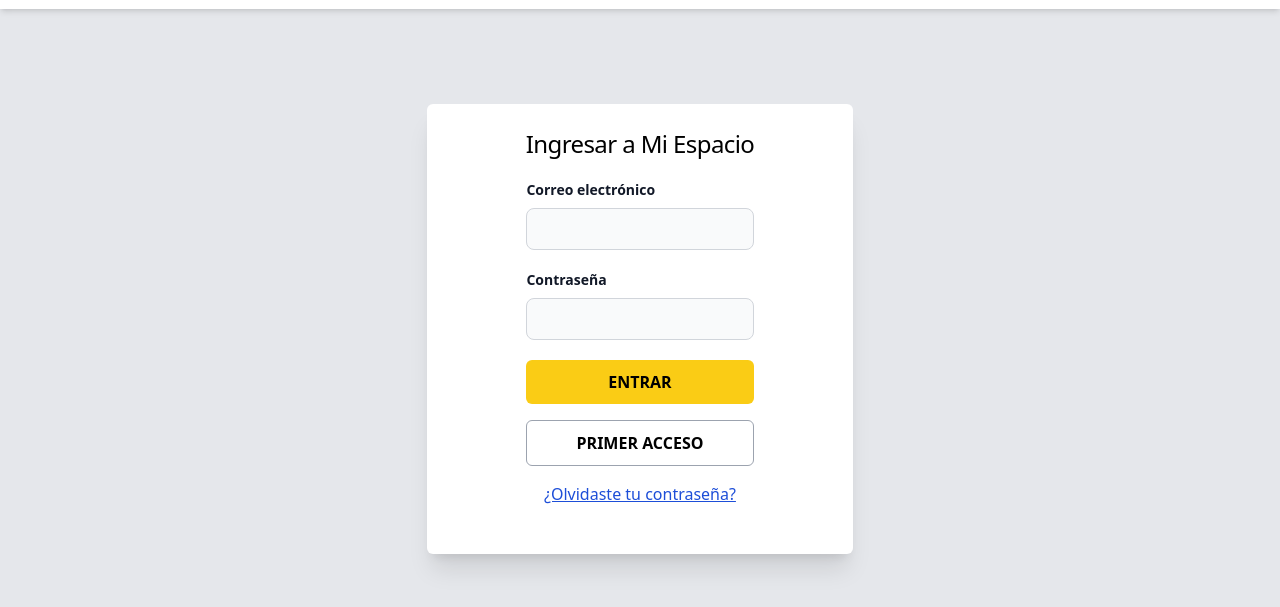
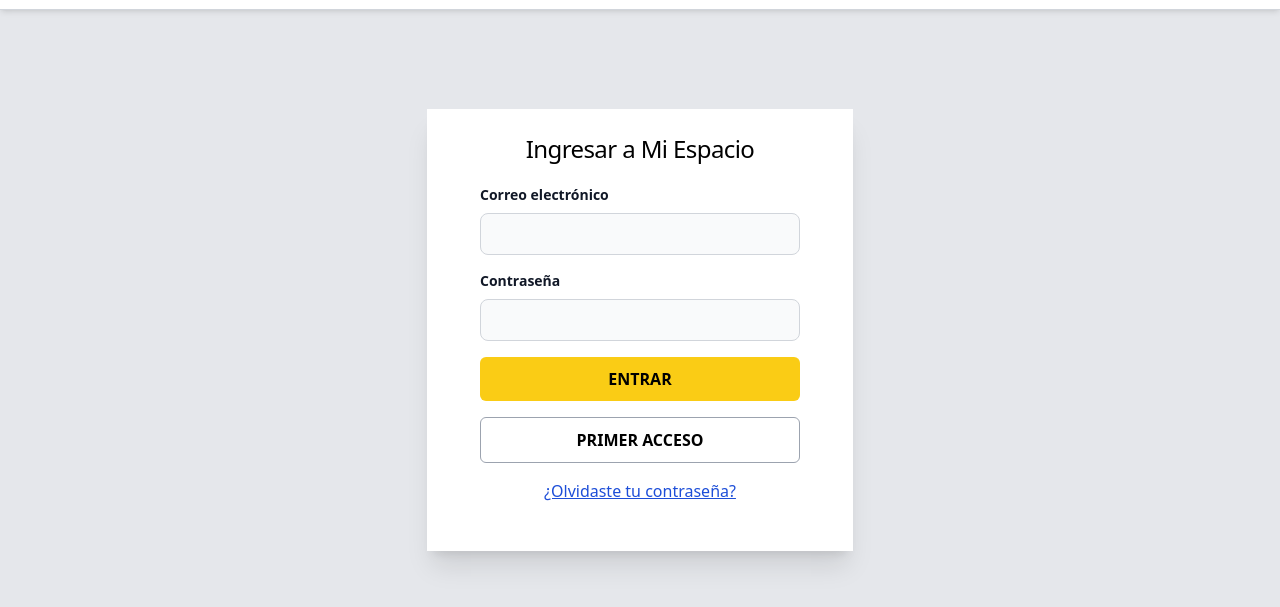
Before and after one commit to omarguzmanm/gym-landing, a plain HTML site: page login.html in a window 1280 px wide. Shown: the part 63-670 px from the top of the page. Drawn offline with nearby package versions, Linux system fonts and the light colour scheme.

Commit message:
Primera versión terminada

```diff
--- a/login.html
+++ b/login.html
@@ -6,6 +6,13 @@
     <title>Mi Espacio</title>
     <link href="https://cdnjs.cloudflare.com/ajax/libs/flowbite/1.8.1/flowbite.min.css" rel="stylesheet" />
 </head>
+<style>
+    @media (max-width: 770px) {
+        .custom-height {
+            min-height: 100vh;
+        }
+    }
+    </style>
 <body class="bg-gray-200">
 <!-- Inicio navbar -->
 <nav class="bg-white shadow-md border-gray-200">
@@ -53,27 +60,27 @@
 <!-- Fin navbar -->
 
 <!-- Inicio form -->
-<div class="lg:flex lg:justify-center lg:items-center h-screen lg:h-[80vh]">
-    <div class="lg:w-1/3 p-6 bg-white shadow shadow-xl rounded-md">
+<div class="md:flex md:justify-center md:items-center lg:flex lg:justify-center lg:items-center h-screen lg:h-[80vh] border-t border-gray-300">
+    <div class="custom-height sm:w-full md:w-2/3 lg:w-1/3 p-6 bg-white shadow shadow-xl">
         <h2 class="text-2xl font-normal text-black tracking-tight mb-5 text-center">Ingresar a Mi Espacio</h2>
-        <div class="grid grid-cols-5 mb-6">
+        <div class="grid grid-cols-5 gap-4 sm:gap-2 mb-6">
             <!-- Primera columna vacía -->
-            <div class="col-span-1"></div>
+            <!-- <div class="col-span-1"></div> -->
 
             <!-- Fondo de tres columnas -->
-            <div class="col-span-3 bg-white">
+            <div class="col-span-5 bg-white">
 
                 <!-- Espacio vertical para centrar el contenido -->
                 <div class="h-full flex flex-col justify-center items-center">
                     <!-- Contenido del formulario -->
                     <form class="w-full max-w-xs">
-                        <div class="mb-5">
-                            <label for="default-input" class="block mb-2 text-sm font-bold text-gray-900">Correo electrónico</label>
-                            <input type="text" id="default-input" class="bg-gray-50 border border-gray-300 text-gray-900 text-sm rounded-lg focus:ring-blue-500 focus:border-blue-500 block w-full p-2.5">
+                        <div class="mb-4">
+                            <label for="email" class="block mb-2 text-sm font-bold text-gray-900">Correo electrónico</label>
+                            <input type="email" id="email" class="bg-gray-50 border border-gray-300 text-gray-900 text-sm rounded-lg focus:ring-orange-300 focus:border-orange-500 block w-full p-2.5">
                         </div>
-                        <div class="mb-5">
-                            <label for="default-input" class="block mb-2 text-sm font-bold text-gray-900">Contraseña</label>
-                            <input type="text" id="default-input" class="bg-gray-50 border border-gray-300 text-gray-900 text-sm rounded-lg focus:ring-blue-500 focus:border-blue-500 block w-full p-2.5">
+                        <div class="mb-4">
+                            <label for="password-input" class="block mb-2 text-sm font-bold text-gray-900">Contraseña</label>
+                            <input type="password" id="password-input" class="bg-gray-50 border border-gray-300 text-gray-900 text-sm rounded-lg focus:ring-orange-300 focus:border-orange-500 block w-full p-2.5">
                         </div>
                         <div class="mb-4">
                             <button type="submit" class="text-black block w-full p-2.5 bg-yellow-400 hover:bg-yellow-500 focus:ring-4 focus:outline-none focus:ring-yellow-300 font-semibold rounded-md">ENTRAR</button>
@@ -87,11 +94,13 @@
             </div>
 
             <!-- Última columna vacía -->
-            <div class="col-span-1"></div>
+            <!-- <div class="col-span-1"></div> -->
         </div>
     </div>
 </div>
+
 <!-- Fin form -->
+
 
 
 
```
